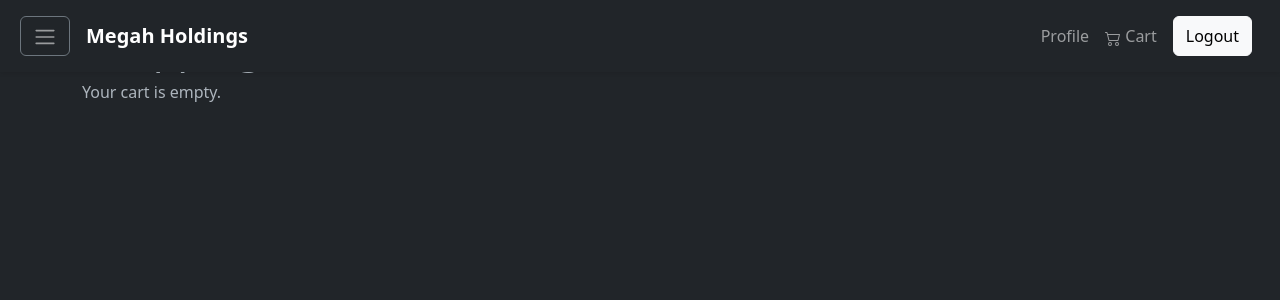
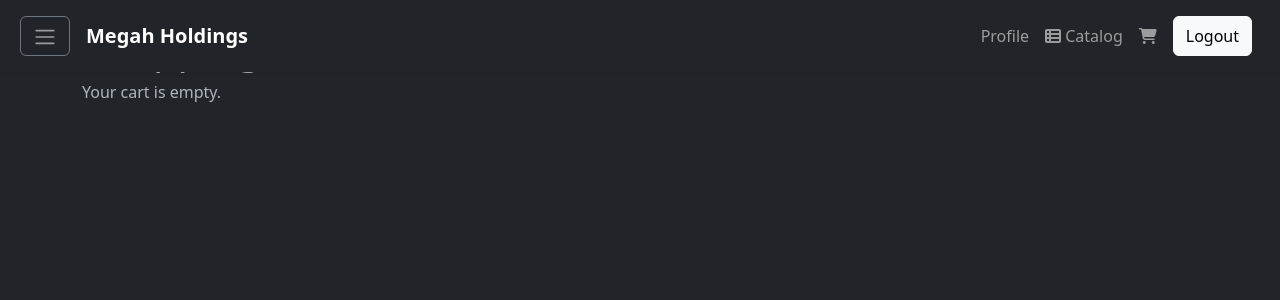
Before and after one commit to Haikalwelp/WDProject, a PHP site: page /View/cart.php in a window 1280 px wide. Shown: the top 300 px of the page. Run offline with PHP 8.4, Linux system fonts and the light colour scheme.

Commit message:
V1.5
Minor fixes.

```diff
--- a/View/usernavigation.php
+++ b/View/usernavigation.php
@@ -8,6 +8,8 @@
 
     <link href="https://cdn.jsdelivr.net/npm/bootstrap@5.3.0-alpha3/dist/css/bootstrap.min.css" rel="stylesheet"
         integrity="sha384-KK94CHFLLe+nY2dmCWGMq91rCGa5gtU4mk92HdvYe+M/SXH301p5ILy+dN9+nJOZ" crossorigin="anonymous">
+        <link rel="stylesheet" href="https://cdnjs.cloudflare.com/ajax/libs/font-awesome/6.4.0/css/all.min.css" integrity="sha512-iecdLmaskl7CVkqkXNQ/ZH/XLlvWZOJyj7Yy7tcenmpD1ypASozpmT/E0iPtmFIB46ZmdtAc9eNBvH0H/ZpiBw==" crossorigin="anonymous" referrerpolicy="no-referrer" />
+        <script src="https://cdnjs.cloudflare.com/ajax/libs/twitter-bootstrap/5.3.0/js/bootstrap.min.js" integrity="sha512-3dZ9wIrMMij8rOH7X3kLfXAzwtcHpuYpEgQg1OA4QAob1e81H8ntUQmQm3pBudqIoySO5j0tHN4ENzA6+n2r4w==" crossorigin="anonymous" referrerpolicy="no-referrer"></script>
 </head>
 
 <body>
@@ -73,13 +75,11 @@
                             <a class="nav-link" href="#">Profile</a>
                         </li>
                         <li class="nav-item">
-                        <a class="nav-link" href="cart.php">
-                            <svg xmlns="http://www.w3.org/2000/svg" width="16" height="16" fill="currentColor" class="bi bi-cart2" viewBox="0 0 16 16">
-                                <path d="M0 2.5A.5.5 0 0 1 .5 2H2a.5.5 0 0 1 .485.379L2.89 4H14.5a.5.5 0 0 1 .485.621l-1.5 6A.5.5 0 0 1 13 11H4a.5.5 0 0 1-.485-.379L1.61 3H.5a.5.5 0 0 1-.5-.5zM3.14 5l1.25 5h8.22l1.25-5H3.14zM5 13a1 1 0 1 0 0 2 1 1 0 0 0 0-2zm-2 1a2 2 0 1 1 4 0 2 2 0 0 1-4 0zm9-1a1 1 0 1 0 0 2 1 1 0 0 0 0-2zm-2 1a2 2 0 1 1 4 0 2 2 0 0 1-4 0z"/>
-                            </svg>
-                            Cart
-                        </a>
-                    </li>
+                        <a class="nav-link" href="catalog.php"><i class="fas fa-th-list mr-2"></i> Catalog</a>
+                        </li>
+                        <li class="nav-item">
+                        <a class="nav-link" href="cart.php"><i class="fas fa-shopping-cart"></i> <span id="cart-item" class="badge badge-danger"></span></a>
+                        </li>
                         <button class="btn btn-light mx-2" name="logout">Logout</button>
                     </ul>
                 </div>
@@ -94,7 +94,8 @@
         </form>
     </nav>
     <?php include "sidebar.php" ?>
-
+    <script src="https://cdnjs.cloudflare.com/ajax/libs/jquery/3.7.0/jquery.min.js" integrity="sha512-3gJwYpMe3QewGELv8k/BX9vcqhryRdzRMxVfq6ngyWXwo03GFEzjsUm8Q7RZcHPHksttq7/GFoxjCVUjkjvPdw==" crossorigin="anonymous" referrerpolicy="no-referrer"></script>
+    <script src="https://cdnjs.cloudflare.com/ajax/libs/twitter-bootstrap/5.3.0/js/bootstrap.min.js" integrity="sha512-3dZ9wIrMMij8rOH7X3kLfXAzwtcHpuYpEgQg1OA4QAob1e81H8ntUQmQm3pBudqIoySO5j0tHN4ENzA6+n2r4w==" crossorigin="anonymous" referrerpolicy="no-referrer"></script>
 </body>
 
 </html>
```
Also changed, not shown: View/adminpage.php (+10 -0 lines).
